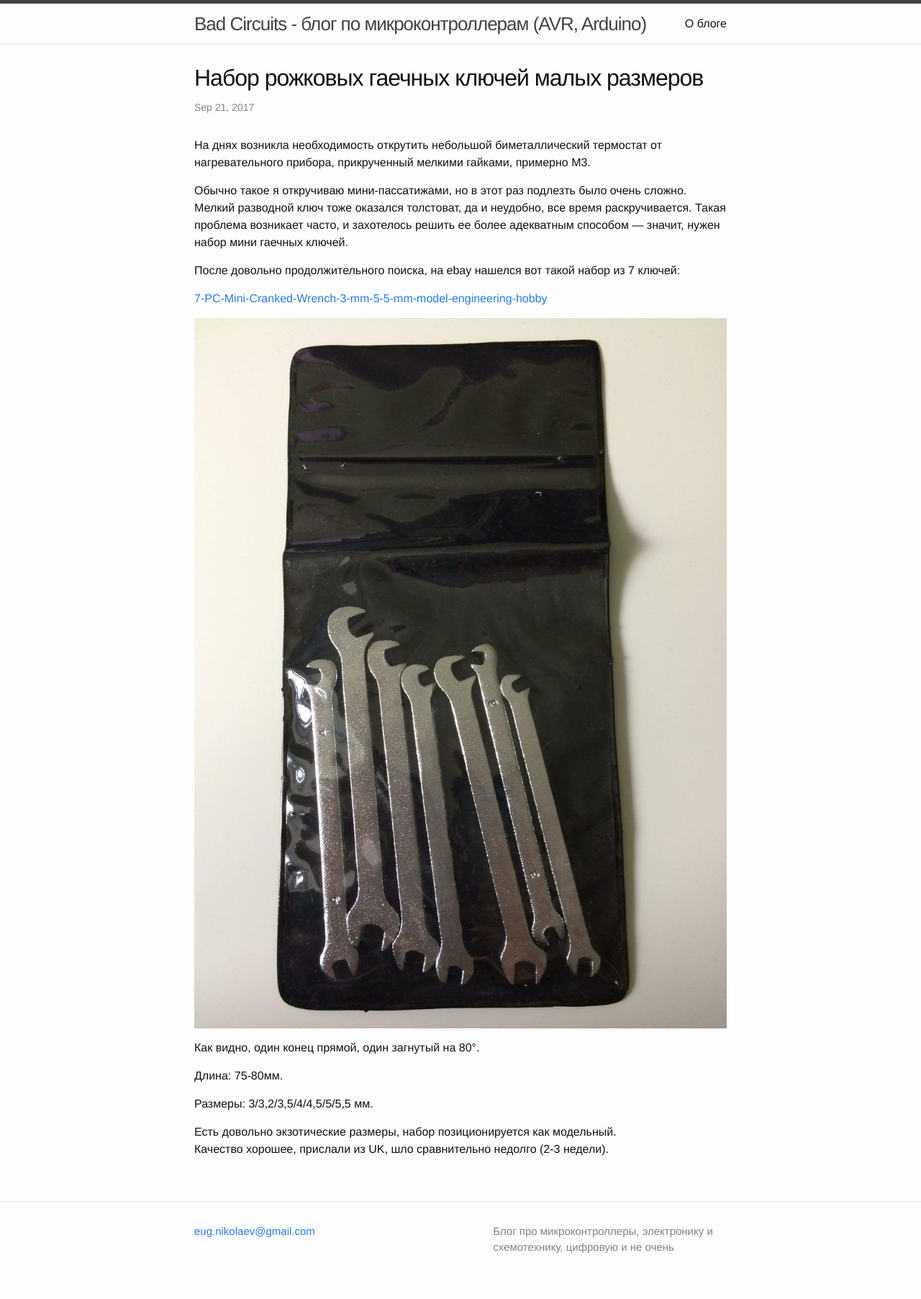
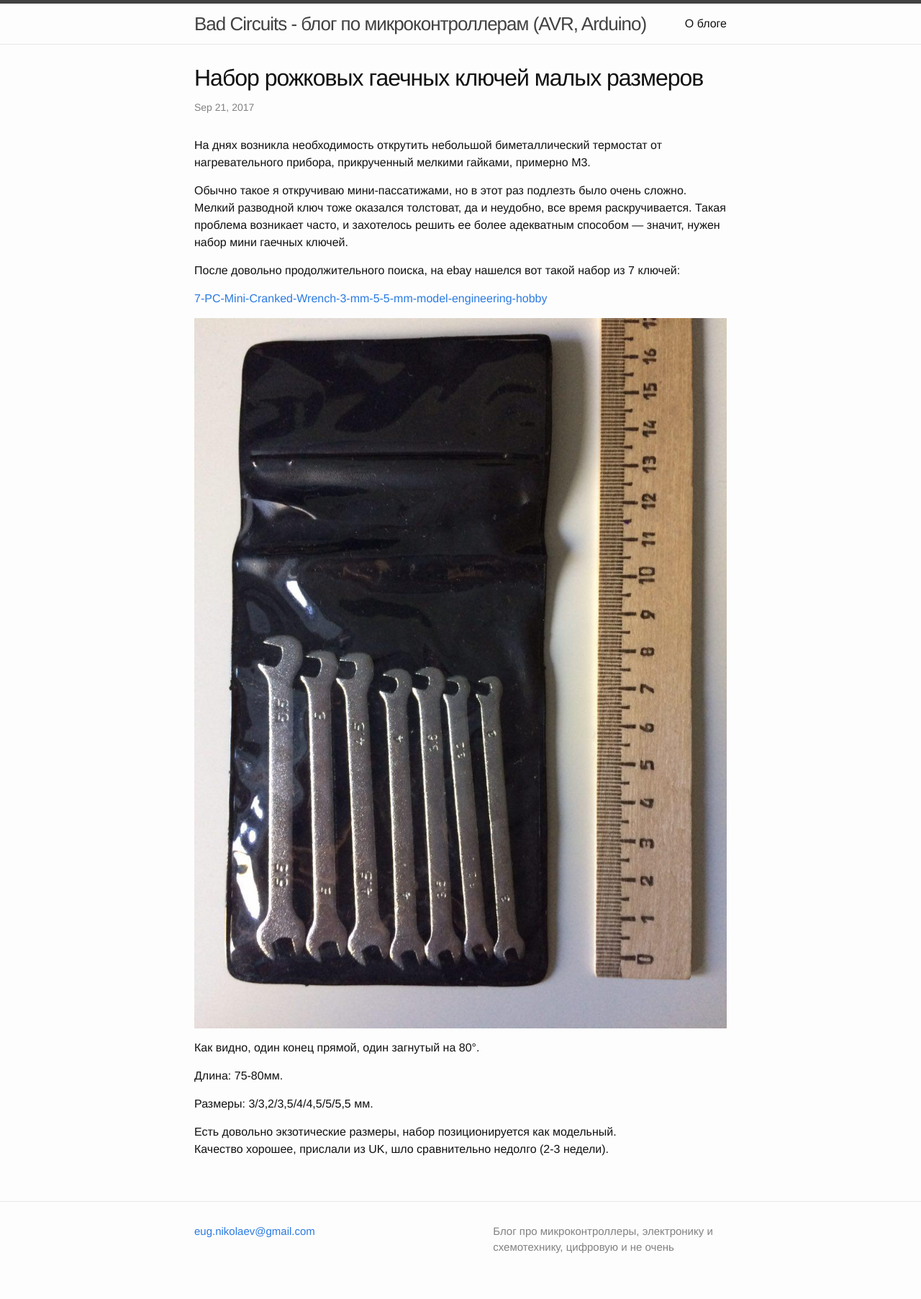
Before and after one commit to eugene-nikolaev/evgeniynickolaev.github.io, a Jekyll site: the page built from _posts/2017-09-21-small-wrench-kit.markdown, in a window 1280 px wide. Shown: the whole page at 72% size. Built offline with Jekyll 4.4.1, drawn with Linux system fonts in a browser that asks for light colours; comment, search, counter and statistics services are not loaded.

Commit message:
Change wrench image (add a scale)

```diff
--- a/_posts/2017-09-21-small-wrench-kit.markdown
+++ b/_posts/2017-09-21-small-wrench-kit.markdown
@@ -15,7 +15,7 @@ categories: tools
 
 [7-PC-Mini-Cranked-Wrench-3-mm-5-5-mm-model-engineering-hobby](https://rover.ebay.com/rover/1/711-53200-19255-0/1?icep_id=114&ipn=icep&toolid=20004&campid=5338185917&mpre=http%3A%2F%2Fwww.ebay.com%2Fitm%2F7-pc-Mini-gekr%C3%B6pften-Schraubenschl%C3%BCssel-3-mm-5-5-mm-Model-Engineering-Hobby%2F162653716647)
 
-![Набор гаечных ключей малых размеров](/assets/2017/09/21/01_small_wrench_kit.jpg)
+![Набор гаечных ключей малых размеров](/assets/2017/09/21/01a_small_wrench_kit.jpg)
 
 Как видно, один конец прямой, один загнутый на 80°.
 
```
Also changed, not shown: assets/2017/09/21/01_small_wrench_kit.jpg (deleted), assets/2017/09/21/01a_small_wrench_kit.jpg (added).
